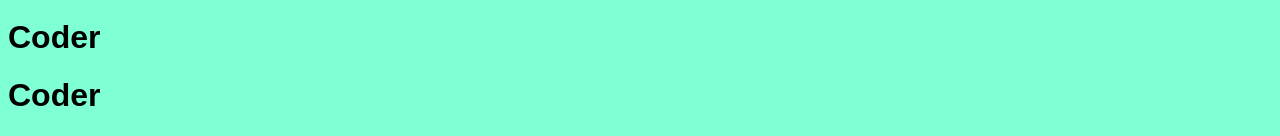
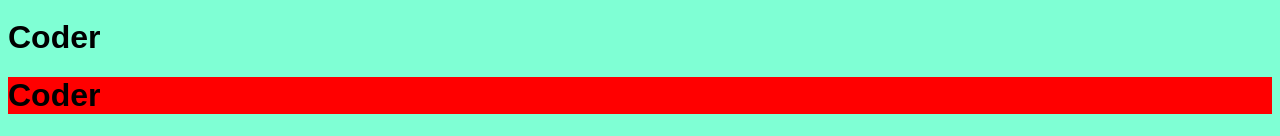
Before and after one commit to Ahnafitishom/AhnafBeta, a plain HTML site: page index.html in a window 1280 px wide. Shown: the part 2156-2292 px from the top of the page. Drawn offline with Linux system fonts and the light colour scheme.

Commit message:
Update index.html

```diff
--- a/index.html
+++ b/index.html
@@ -78,6 +78,6 @@
     <div>Lorem ipsum dolor sit amet.</div>
     <div>Lorem ipsum dolor sit amet.</div>
     <h1 style="font-family: sans-serif;">Coder</h1>
-    <h1 style="font-family: sans-serif;" style="background-color: red;">Coder</h1>
+    <h1 style="font-family: sans-serif;background-color: red;">Coder</h1>
 </body>
 </html>
```
